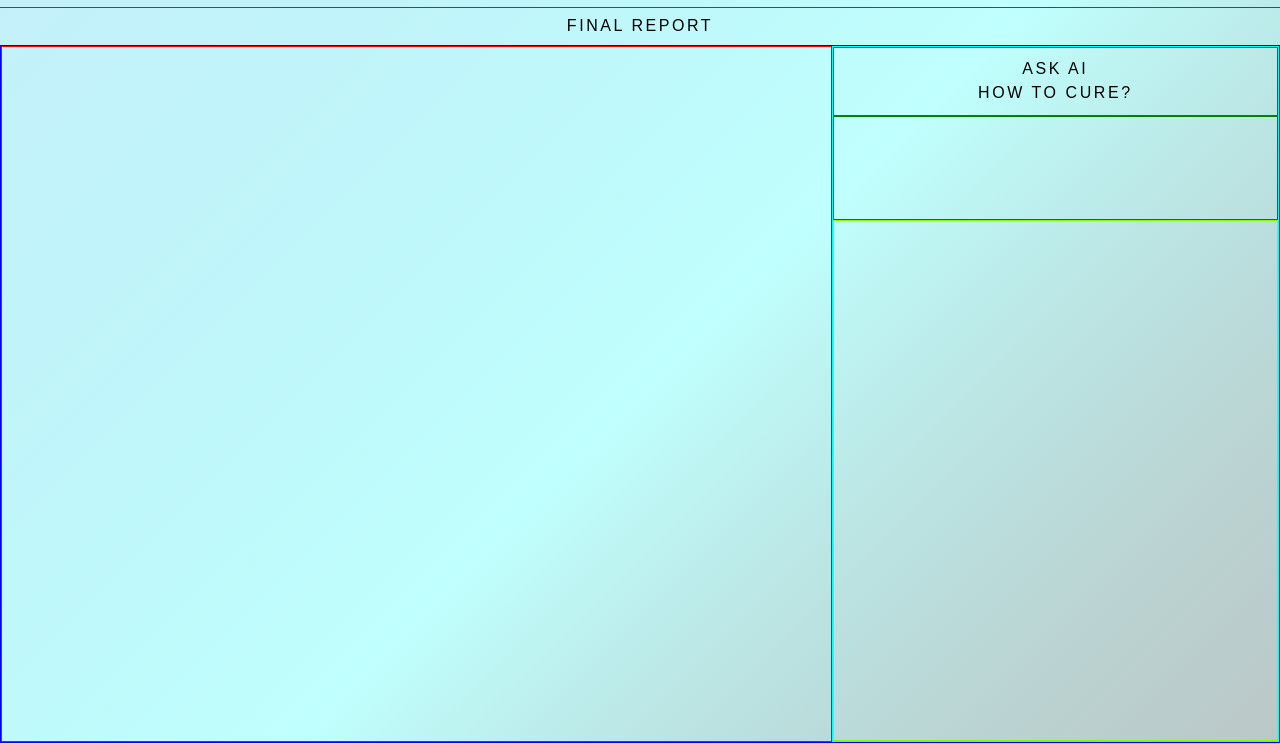
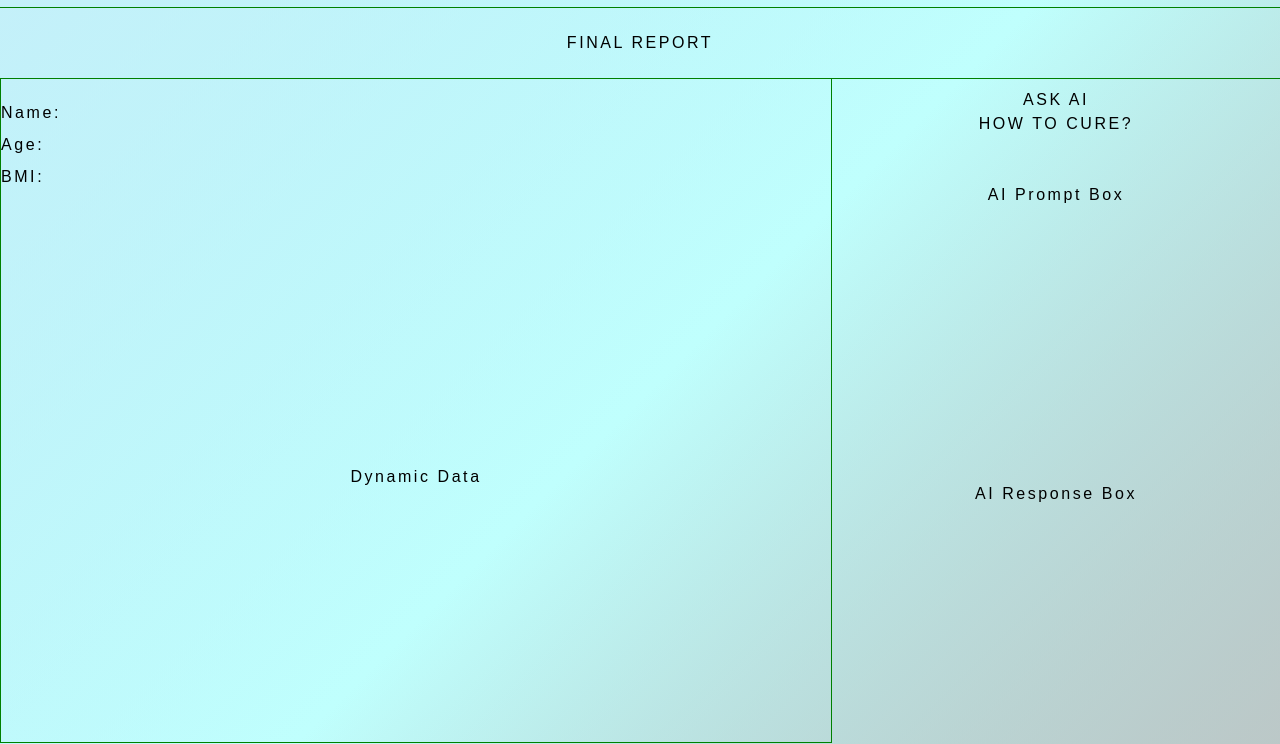
Before and after one commit to RaghavRK2675/Early-Prediction-of-Lifestyle-Diseases-Website, a plain HTML site: page outputpage.html in a window 1280 px wide. Shown: the part 56-800 px from the top of the page. Drawn offline with Linux system fonts and the light colour scheme.

Commit message:
second commit

```diff
--- a/outputpage.html
+++ b/outputpage.html
@@ -16,11 +16,14 @@
     <main>
         <div class="heading">FINAL REPORT</div>
         <div class="main-content-for-output-page">
-            <div id="report"></div>
+            <div id="report">
+                <div id="report-default-template">Name:<br>Age:<br>BMI:</div>
+                <div id="report-dynamic-template">Dynamic Data</div>
+            </div>
             <div id="ai-corner">
                 <div id="ai-corner-heading">ASK AI<br>HOW TO CURE?</div>
-                <div id="ai-prompt-box"></div>
-                <div id="ai-response-box"></div>
+                <div id="ai-prompt-box">AI Prompt Box</div>
+                <div id="ai-response-box">AI Response Box</div>
             </div>
         </div>
     </main>
--- a/styles.css
+++ b/styles.css
@@ -173,7 +173,7 @@ background-clip: text;
 }
 
 .heading{
-    height: 5%;
+    height: 10%;
     width: 100%;
     display: flex;
     justify-content: center;
@@ -249,14 +249,32 @@ input, select{
 .main-content-for-output-page{
     height: 95%;
     width: 100%;
-    border: 1px solid blue;
     display: flex;
 }
 
 #report{
+    border: 1px solid green;
     width: 65%;
     height: 100%;
-    border: 1px solid red;
+    display: flex;
+    justify-content: center;
+    align-items: center;
+    flex-direction: column;
+}
+
+#report-default-template{
+    width: 100%;
+    height: 20%;
+    display: flex;
+    justify-content: center;
+    align-items: flex-start;
+    flex-direction: column;
+    line-height: 2;
+}
+
+#report-dynamic-template{
+    width: 100%;
+    height: 80%;
     display: flex;
     justify-content: center;
     align-items: center;
@@ -264,9 +282,9 @@ input, select{
 }
 
 #ai-corner{
+    border-top: 1px solid green;
     width: 35%;
     height: 100%;
-    border: 1px solid cyan;
     display: flex;
     justify-content: center;
     align-items: center;
@@ -276,7 +294,6 @@ input, select{
 #ai-corner-heading{
     width: 100%;
     height: 10%;
-    border: 1px solid rebeccapurple;
     display: flex;
     justify-content: center;
     align-items: center;
@@ -287,7 +304,6 @@ input, select{
 #ai-prompt-box{
     width: 100%;
     height: 15%;
-    border: 1px solid green;
     display: flex;
     justify-content: center;
     align-items: center;
@@ -296,7 +312,6 @@ input, select{
 #ai-response-box{
     width: 100%;
     height: 75%;
-    border: 1px solid chartreuse;
     display: flex;
     justify-content: center;
     align-items: center;
@@ -305,7 +320,6 @@ input, select{
 .main-content-writing{
     width: 90%;
     height: 100%;
-    border: 1px solid yellow;
     display: flex;
     justify-content: center;
     align-items: center;
@@ -315,7 +329,6 @@ input, select{
 .main-content-heading{
     width: 100%;
     height: 15%;
-    border: 1px solid green;
     display: flex;
     justify-content: center;
     align-items: center;
@@ -326,7 +339,6 @@ input, select{
 .main-content-description{
     width: 100%;
     height: 85%;
-    border: 1px solid red;
     display: flex;
     justify-content: center;
     align-items: center;
@@ -337,7 +349,6 @@ input, select{
 .main-content-footer{
     width: 100%;
     height: 10%;
-    border: 1px solid blue;
     display: flex;
     justify-content: center;
     align-items: center;
```
Also changed, not shown: aboutus.html (+4 -4 lines), howitworks.html (+6 -6 lines).
